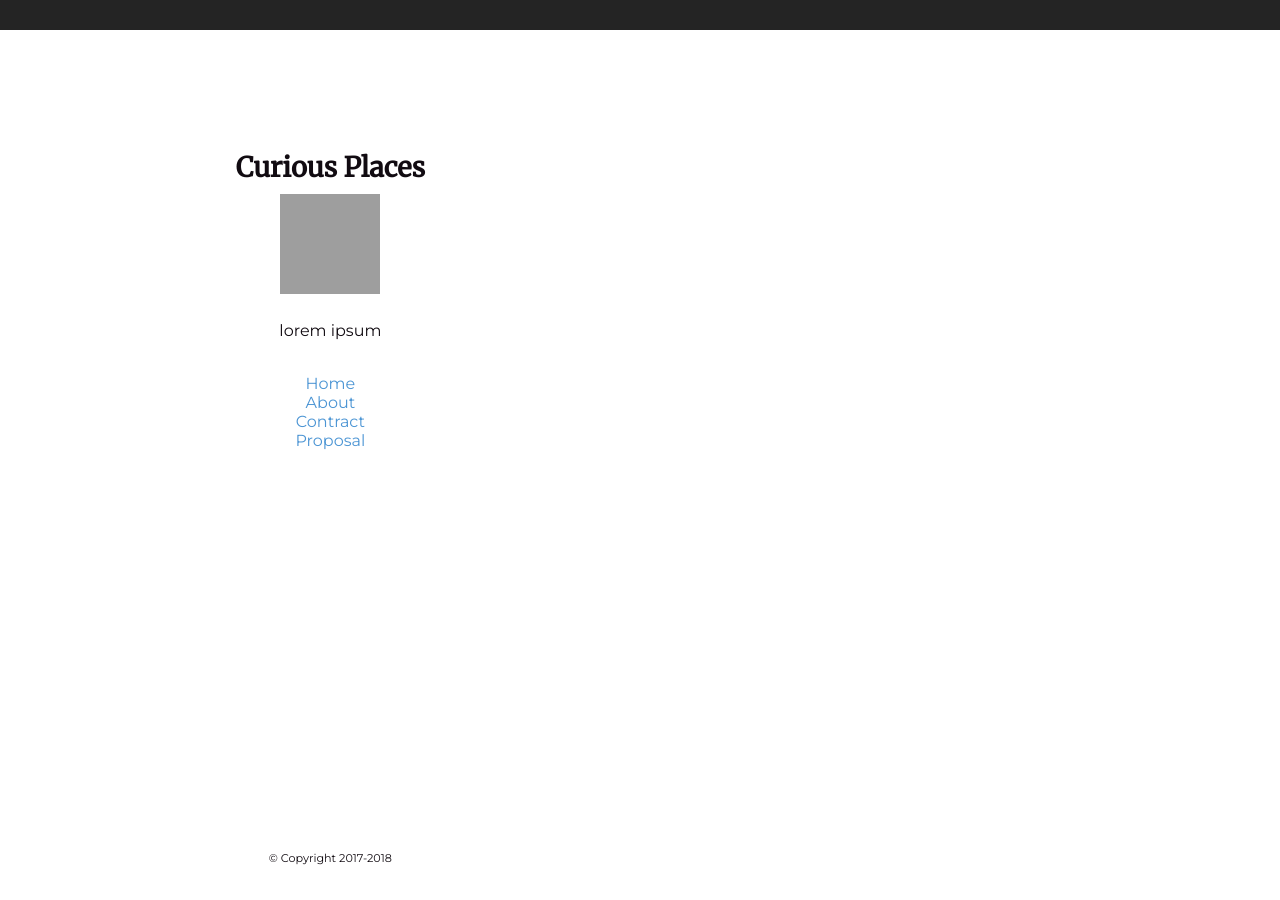
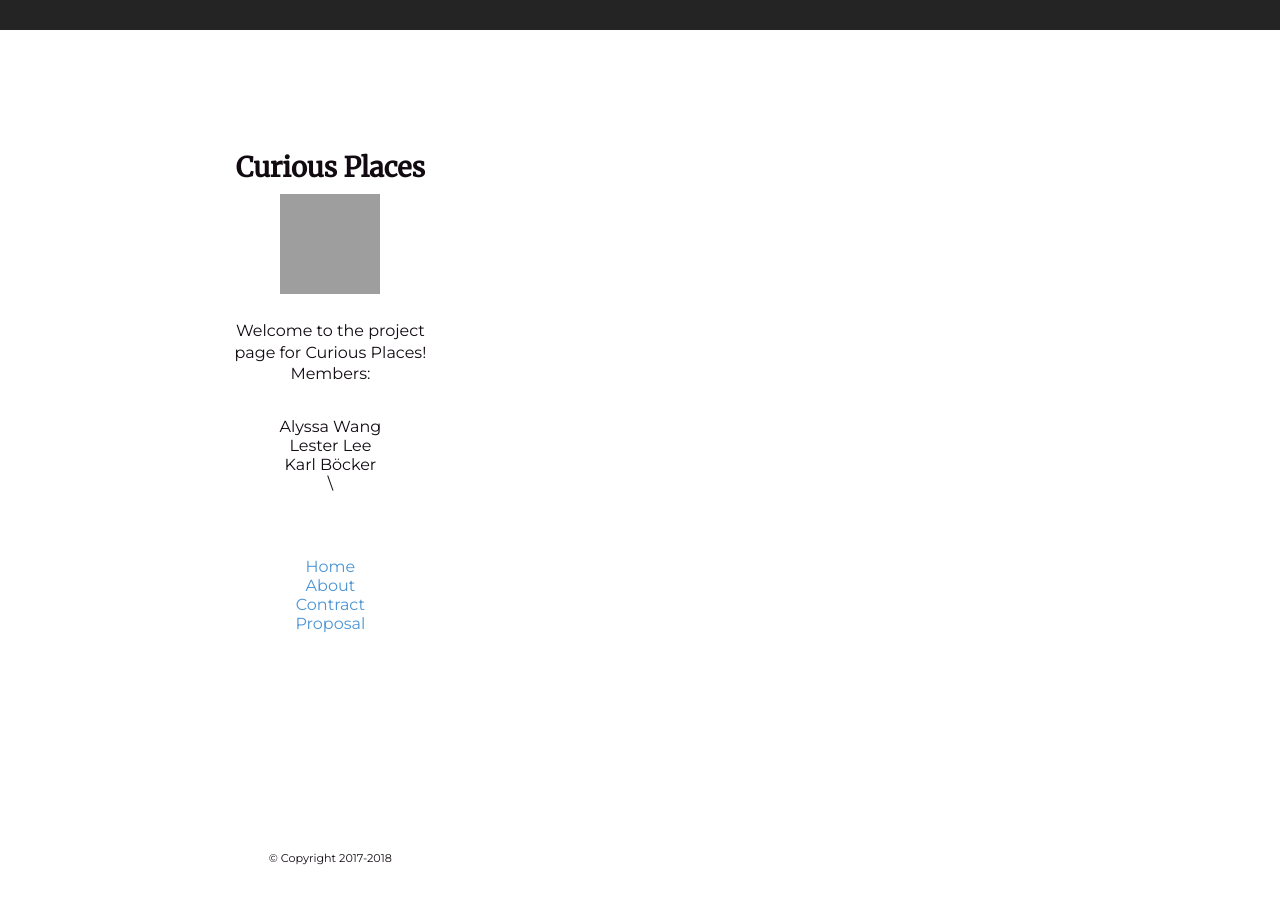
Before and after one commit to lester-lee/curious-places, a Jekyll site: the page built from index.html, in a window 1280 px wide. Built offline with Jekyll 4.4.1, drawn with Linux system fonts in a browser that asks for light colours; grey boxes are pictures that could not be loaded.

Commit message:
lorem ipsum

```diff
--- a/_layouts/default.html
+++ b/_layouts/default.html
@@ -17,7 +17,13 @@
     <h1>Curious Places</h1>
     <img src="{{ site.baseurl }}/images/logo.png" alt="Project Logo">
     <p>
-      lorem ipsum
+      Welcome to the project page for Curious Places!
+      Members:
+      <ul>
+        <li>Alyssa Wang</li>
+        <li>Lester Lee</li>
+        <li>Karl Böcker</li>\
+      </ul>
     </p>
     <ul>
       <li><a href="{{ site.baseurl }}/">Home<a></a></li>
```
